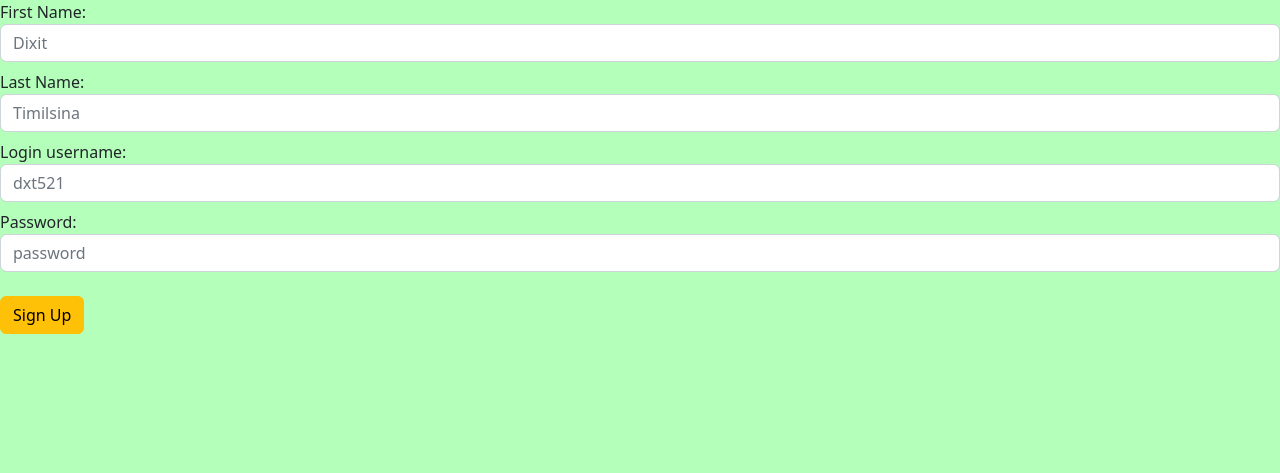
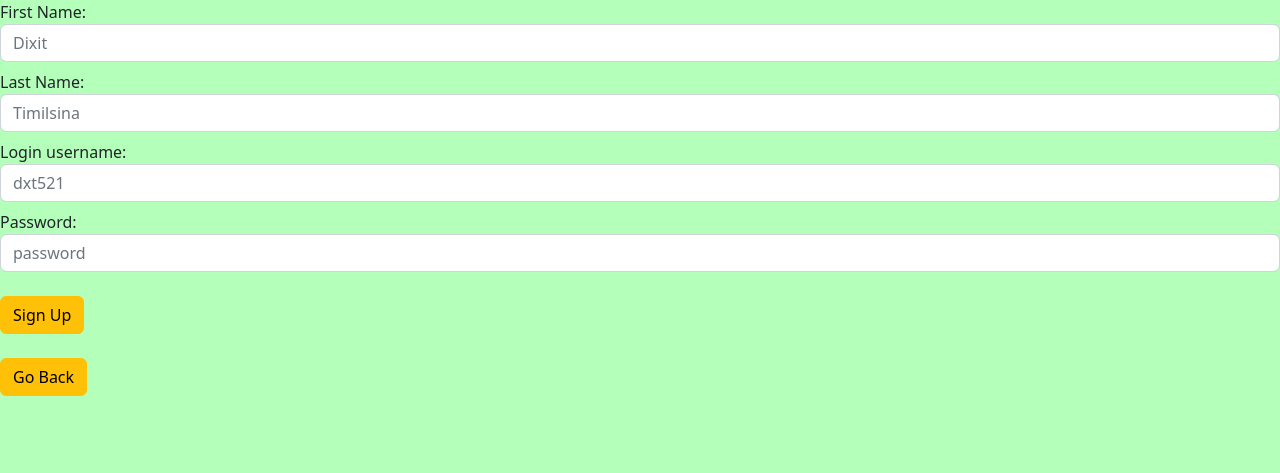
Before and after one commit to software-students-fall2022/web-app-exercise-team-17-1, a Flask app: page /signup in a window 1280 px wide. Shown: the top 473 px of the page. Run offline with Flask 2, Linux system fonts and the light colour scheme; parts of the project's set-up code (start-up, migrations or seed data) failed here and were passed over.

Commit message:
Login and signup changes

```diff
--- a/templates/login.html
+++ b/templates/login.html
@@ -20,7 +20,12 @@
     <input type="text" class="form-control mb-2 mr-sm-2" id="name" name="name" placeholder="dxt521" required>
     <label for="password">Password</label>
     <input type="password" class="form-control" id="password" placeholder="password" name="password" required>
+    <br>
     <button type="submit" class="btn btn-warning">Sign In</button>
+  </form>
+  <br>
+  <form method="GET" class="form-inline" action="{{ url_for('home')}}">
+    <button type="submit" class="btn btn-warning">Go Back</button>
   </form>
 </body>
 </html>
--- a/templates/signup.html
+++ b/templates/signup.html
@@ -27,5 +27,9 @@
         <br>
         <button type="submit" class="btn btn-warning">Sign Up</button>
       </form>
+      <br>
+      <form method="GET" class="form-inline" action="{{ url_for('home')}}">
+        <button type="submit" class="btn btn-warning">Go Back</button>
+      </form>
 </body>
 </html>
```
